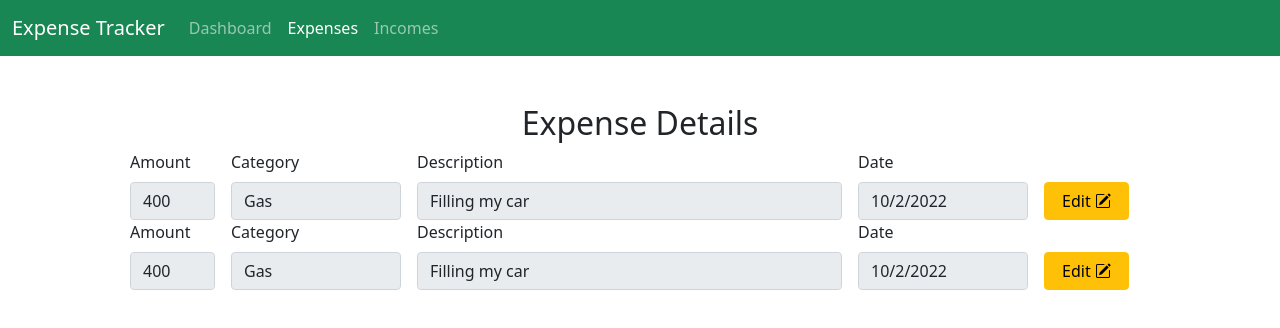
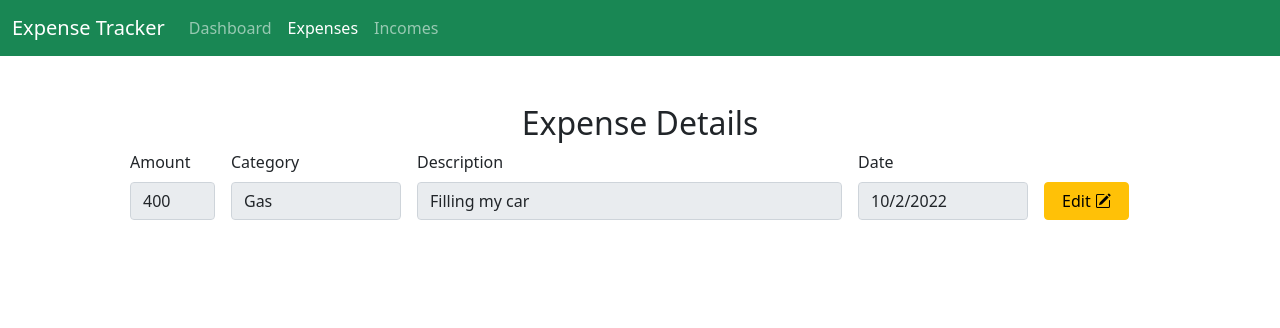
Before and after one commit to Abdelghani-Adel/expense_tracker, a React (Create React App) app: page /expenses/1 in a window 1280 px wide. Shown: the top 328 px of the page. Built offline with nearby package versions, Linux system fonts and the light colour scheme.

Commit message:
successfully dispatched the action from the DetailsForm component

```diff
--- a/src/components/DetailsForm/DetailsForm.tsx
+++ b/src/components/DetailsForm/DetailsForm.tsx
@@ -7,23 +7,25 @@ import FormDate from "./FormDate";
 import FormDescription from "./FormDescription";
 
 interface DataObject {
-  id?: number;
-  amount?: number;
-  date?: string;
-  category?: string;
-  description?: string;
+  id: number;
+  amount: number;
+  date: string;
+  category: string;
+  description: string;
 }
 
 interface Props {
   dataObject: DataObject;
-  submitHandler: (e: React.FormEvent) => any;
+  dispatchFun: (input: DataObject) => any;
 }
 
 const DetailsForm: React.FC<Props> = (props) => {
   const navigate = useNavigate();
   const [canEdit, setCanEdit] = useState<boolean>(false);
 
-  const [newDataObject, setNewDataObject] = useState({ ...props.dataObject });
+  const [newDataObject, setNewDataObject] = useState<DataObject>({
+    ...props.dataObject,
+  });
 
   const activateEdit = () => setCanEdit(true);
 
@@ -34,7 +36,8 @@ const DetailsForm: React.FC<Props> = (props) => {
   const submitHandler = (e: React.FormEvent) => {
     e.preventDefault();
 
-    // Dispatch Action
+    props.dispatchFun(newDataObject);
+
     navigate(-1);
   };
 
--- a/src/pages/ExpensesPage/ExpenseDetails/ExpenseDetails.tsx
+++ b/src/pages/ExpensesPage/ExpenseDetails/ExpenseDetails.tsx
@@ -1,25 +1,16 @@
-import React, { useState } from "react";
+import React from "react";
 import { useDispatch, useSelector } from "react-redux";
-import { useNavigate, useParams } from "react-router-dom";
+import { useParams } from "react-router-dom";
 import DetailsForm from "../../../components/DetailsForm/DetailsForm";
 import {
   Expense,
   expenseActions,
   selectExpenses,
 } from "../../../redux/slices/expenseSlice";
-import Actions from "./Actions";
-import ExpenseAmount from "./ExpenseAmount";
-import ExpenseCategory from "./ExpenseCategory";
-import ExpenseDate from "./ExpenseDate";
-import ExpenseDescription from "./ExpenseDescription";
 
 const ExpenseDetails: React.FC = () => {
   const dispatch = useDispatch();
-  const navigate = useNavigate();
   const params = useParams();
-
-  // a boolean state to be used for deciding editing availability for the form
-  const [editable, setEditable] = useState<boolean>(false);
 
   // Selecting the expense object from the state
   const expensesState = useSelector(selectExpenses);
@@ -28,51 +19,14 @@ const ExpenseDetails: React.FC = () => {
   );
   const expense = expensesState[expenseIndex];
 
-  // Defining a state for the new expense object to be dispatched
-  const [expenseObject, setExpenseObject] = useState<Expense>({
-    id: expense.id,
-    amount: expense.amount,
-    category: expense.category,
-    date: expense.date,
-    description: expense.description,
-  });
-
-  // Handlers
-  const editHandler = () => setEditable(true);
-
-  const blurHandler = (input: Expense) => {
-    setExpenseObject((prev) => ({ ...prev, ...input }));
-  };
-
-  const submitHandler = (e: React.FormEvent) => {
-    e.preventDefault();
-    dispatch(expenseActions.editExpense(expenseObject));
-    navigate(-1);
+  const dispatchFun = (input: Expense) => {
+    dispatch(expenseActions.editExpense(input));
   };
 
   return (
     <div className="row p-5">
       <h2 className="text-center">Expense Details</h2>
-      <DetailsForm dataObject={expense} submitHandler={submitHandler} />
-      <form className="d-flex align-items-end" onSubmit={submitHandler}>
-        <ExpenseAmount
-          onBlur={blurHandler}
-          amount={expense?.amount}
-          readonly={!editable}
-        />
-        <ExpenseCategory
-          onBlur={blurHandler}
-          category={expense?.category}
-          readonly={!editable}
-        />
-        <ExpenseDescription
-          description={expense?.description}
-          readonly={!editable}
-          onBlur={blurHandler}
-        />
-        <ExpenseDate date={expense?.date} />
-        <Actions editable={editable} edithandler={editHandler} />
-      </form>
+      <DetailsForm dataObject={expense} dispatchFun={dispatchFun} />
     </div>
   );
 };
```
